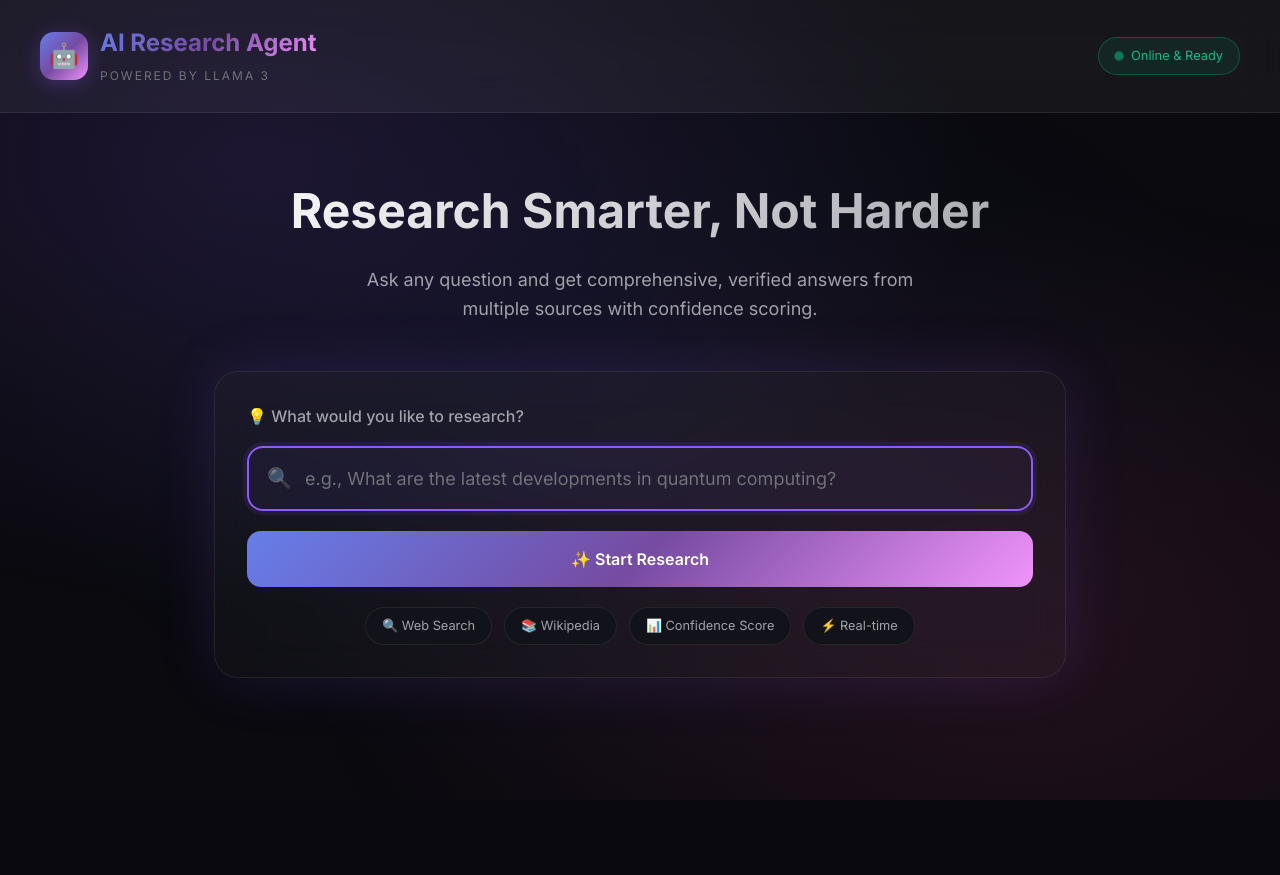
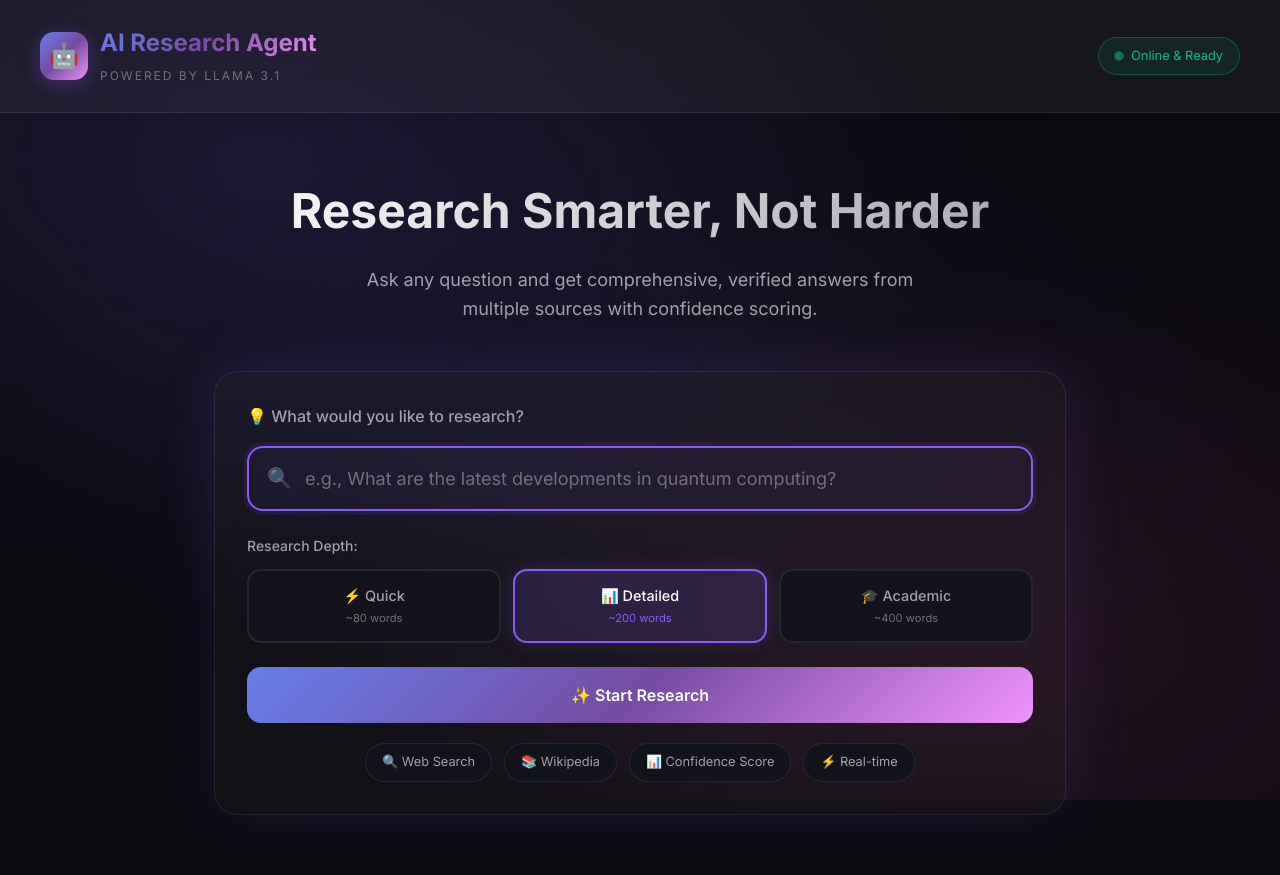
Before and after one commit to ahsan719/AI-Agent, a Flask app: page / in a window 1280 px wide. Before the commit the page ends 800 px from the top, so only its background shows below. Run offline with Flask 3, Linux system fonts and the light colour scheme.

Commit message:
detailed_research

````diff
--- a/app.py
+++ b/app.py
@@ -3,7 +3,7 @@ from flask_cors import CORS
 import traceback
 
 app = Flask(__name__)
-CORS(app)  # Enable CORS for all routes
+CORS(app)
 
 # Import agent after Flask app is created
 from main import run_agent
@@ -15,13 +15,16 @@ def index():
 @app.route('/ask', methods=['POST'])
 def ask():
     try:
-        query = request.json.get('query')
+        data = request.json
+        query = data.get('query')
+        depth = data.get('depth', 'detailed')  # Default to detailed
+
         if not query:
             return jsonify({"error": "No query provided"}), 400
 
-        print(f"[INFO] Received query: {query}")
-        result = run_agent(query)
-        print(f"[INFO] Agent response: {result}")
+        print(f"[INFO] Received query: {query}, depth: {depth}")
+        result = run_agent(query, depth)
+        print(f"[INFO] Agent response received")
         return jsonify(result)
     except Exception as e:
         error_msg = str(e)
--- a/main.py
+++ b/main.py
@@ -20,92 +20,190 @@ class ResearchResponse(BaseModel):
 llm = ChatGroq(model="llama-3.1-8b-instant", temperature=0)
 parser = PydanticOutputParser(pydantic_object=ResearchResponse)
 
-# Enhanced prompt for multi-source research
-system_message = """
-You are an AI Research Assistant with a rigorous research methodology.
+# Research depth configurations
+DEPTH_CONFIGS = {
+    "quick": {
+        "description": "brief 2-3 sentence summary highlighting only the main points",
+        "word_limit": 80
+    },
+    "detailed": {
+        "description": "detailed 4-6 sentence explanation including context and examples",
+        "word_limit": 200
+    },
+    "academic": {
+        "description": "6-10 sentence formal, academic-style summary, including citations to sources",
+        "word_limit": 400
+    }
+}
+
+def get_system_message(depth="detailed"):
+    """Generate system message based on research depth."""
+    config = DEPTH_CONFIGS.get(depth, DEPTH_CONFIGS["detailed"])
+
+    return f"""
+You are an AI Research Assistant.
 
 Your task:
-1. ALWAYS answer using **multiple sources**:
+1. Answer the user's question using **multiple sources**:
    - Use the Wikipedia tool for factual grounding
    - Use the Web Search tool for verification and current information
 2. Compare information from both sources:
-   - If both agree → confidence_score: 0.9-1.0 (HIGH)
-   - If partially agree → confidence_score: 0.5-0.8 (MEDIUM)
+   - If facts match → confidence_score: 0.9-1.0 (HIGH)
+   - If partially match → confidence_score: 0.5-0.8 (MEDIUM)
    - If conflicting → confidence_score: 0.1-0.4 (LOW)
-3. ALWAYS include tools_used and sources in your response
-4. ONLY include facts supported by at least one source
-5. Be concise, clear, and structured in your summary
+3. Research Depth: {depth.upper()}
+   - Provide a {config['description']}
+   - Target length: ~{config['word_limit']} words
+4. Always include tools_used and sources
+5. Only include facts supported by at least one source
+6. Be concise, clear, and structured
 
-Wrap the output in this format and provide no other text:
-{format_instructions}
+IMPORTANT: You are a ReAct agent. You must think step-by-step.
+When you have gathered enough information, you MUST output a "Final Answer".
+The "Final Answer" MUST be a valid JSON object strictly following this format:
+{{format_instructions}}
+
+Do not output the JSON schema definitions in your final answer. Only output the instance data.
+Do not add "Note:" or reflections after the JSON.
 """
 
 tools = [search_tool, wiki_tool, save_tool]
+
+# Custom handle_parsing_errors function
+def handle_parsing_error(error):
+    """Fallback logic when the agent fails to parse the output."""
+    # Often the agent output is actually the Final Answer stuck in an Action block or malformed
+    response_str = str(error)
+    # Check if we can extract JSON from the error message itself if it contains the output
+    if "Could not parse LLM output" in response_str:
+        # The output is usually contained in the error message
+        return response_str
+    return "Agent encountered a parsing error. Please try again."
 
 agent = initialize_agent(
     tools,
     llm,
     agent=AgentType.ZERO_SHOT_REACT_DESCRIPTION,
     verbose=True,
-    handle_parsing_errors=True,
-    max_iterations=5,  # Limit iterations to prevent infinite loops
+    handle_parsing_errors=True, # LangChain's default handler tries to recover
+    max_iterations=5,
     early_stopping_method="generate"
 )
 
 def extract_json_from_response(text):
     """Try to extract JSON from various response formats."""
-    # Try to find JSON in the response
-    json_patterns = [
-        r'\{[^{}]*"topic"[^{}]*\}',  # Simple JSON object
-        r'\{.*?"topic".*?"summary".*?"sources".*?"tools_used".*?"confidence_score".*?\}',  # Full structure
-    ]
+    # Clean up the text
+    text = text.replace("```json", "").replace("```", "").strip()
 
-    for pattern in json_patterns:
-        matches = re.findall(pattern, text, re.DOTALL)
+    # Strategy 1: Look for the specific JSON structure we expect (ignoring schema)
+    # matching {"topic": ...}
+
+    try:
+        # Find the last occurrence of "topic" to avoid picking up the schema definition
+        # if the schema is printed first.
+        # But a safer way is to use regex looks for values
+
+        # Regex to find a JSON object containing "topic" and "summary"
+        # We use a non-greedy match for content
+        pattern = r'\{[^{}]*"topic"[^{}]*"summary"[^{}]*\}'
+
+        # Search for all matches
+        matches = list(re.finditer(pattern, text, re.DOTALL))
+
         if matches:
-            for match in matches:
+            # If multiple matches, the last one is likely the result, as schema usually comes first if echoed
+            # But let's check which one is valid
+            for match in reversed(matches):
                 try:
-                    return json.loads(match)
-                except json.JSONDecodeError:
+                    candidate = match.group()
+                    data = json.loads(candidate)
+                    if "topic" in data and "confidence_score" in data:
+                        return data
+                except:
                     continue
+    except:
+        pass
+
+    # Strategy 2: Brute force JSON extraction
+    try:
+        # Find start and end braces
+        start_indices = [i for i, char in enumerate(text) if char == '{']
+        end_indices = [i for i, char in enumerate(text) if char == '}']
+
+        if start_indices and end_indices:
+            # Try to match the outermost reasonable braces
+            # Usually the answer is at the end
+            last_end = end_indices[-1]
+
+            # Try from the last start brace backwards
+            for start in reversed(start_indices):
+                if start < last_end:
+                    candidate = text[start : last_end + 1]
+                    try:
+                        data = json.loads(candidate)
+                        # Filter out schema definitions (they usually have "properties" or "type")
+                        if "properties" not in data and "topic" in data:
+                            return data
+                    except:
+                        continue
+    except:
+        pass
 
     return None
 
-def run_agent(query):
-    """Run the research agent and return structured response."""
+def run_agent(query, depth="detailed"):
+    """Run the research agent with specified depth and return structured response."""
     try:
-        formatted_query = system_message.format(format_instructions=parser.get_format_instructions()) + f"\nUser Query: {query}"
+        system_message = get_system_message(depth)
+        # We need to give the format instructions clearly
+        format_instructions = parser.get_format_instructions()
+        formatted_query = system_message.format(format_instructions=format_instructions) + f"\nUser Query: {query}"
 
-        print(f"[DEBUG] Running agent with query: {query}")
+        print(f"[DEBUG] Running agent with query: {query}, depth: {depth}")
+
+        # Run the agent
+        # Because handle_parsing_errors=True, this should return a string even if parsing fails
         raw_response = agent.run(formatted_query)
-        print(f"[DEBUG] Raw response: {raw_response}")
 
-        # Try to parse with Pydantic first
+        print(f"[DEBUG] Raw response: {raw_response[:500]}...")
+
+        # Clean up the response if it includes "Final Answer:" prefix from the agent output
+        if "Final Answer:" in raw_response:
+            raw_response = raw_response.split("Final Answer:", 1)[1].strip()
+
+        # Try to parse with Pydantic first (cleanest)
         try:
             structured_response = parser.parse(raw_response)
             return {"result": structured_response.model_dump()}
-        except Exception as parse_error:
-            print(f"[DEBUG] Pydantic parse failed: {parse_error}")
-
-            # Try to extract JSON manually
+        except Exception:
+            # Fallback extraction
+            print("[DEBUG] Pydantic parse failed, attempting manual extraction...")
             extracted = extract_json_from_response(raw_response)
             if extracted:
                 return {"result": extracted}
 
-            # Fallback: Create a basic response from raw text
+            # Create graceful fallback
+            print("[DEBUG] Manual extraction failed, creating fallback response")
             return {
                 "result": {
                     "topic": query,
-                    "summary": raw_response[:1000] if len(raw_response) > 1000 else raw_response,
-                    "sources": ["AI Agent Research"],
-                    "tools_used": ["search", "wikipedia"],
+                    "summary": f"Research completed but output format was irregular. Raw output summary: {raw_response[:200]}...",
+                    "sources": ["Agent Output"],
+                    "tools_used": ["search"],
                     "confidence_score": 0.5
                 }
             }
 
     except Exception as e:
         print(f"[ERROR] Agent error: {str(e)}")
+        # Check if it's a Groq deprecation error specifically
+        if "model `llama3-8b-8192` has been decommissioned" in str(e):
+             return {
+                "error": "Model deprecated. Please notify administrator to update the model in main.py.",
+                "raw_response": str(e)
+            }
+
         return {
-            "error": str(e),
-            "raw_response": "The agent encountered an error. Please try again."
+            "error": "An error occurred during research.",
+            "raw_response": str(e)
         }
--- a/static/style.css
+++ b/static/style.css
@@ -28,7 +28,9 @@
 }
 
 /* Reset & Base */
-*, *::before, *::after {
+*,
+*::before,
+*::after {
     margin: 0;
     padding: 0;
     box-sizing: border-box;
@@ -138,8 +140,17 @@ header {
 }
 
 @keyframes pulse {
-    0%, 100% { opacity: 1; transform: scale(1); }
-    50% { opacity: 0.5; transform: scale(1.2); }
+
+    0%,
+    100% {
+        opacity: 1;
+        transform: scale(1);
+    }
+
+    50% {
+        opacity: 0.5;
+        transform: scale(1.2);
+    }
 }
 
 /* Main Container */
@@ -262,7 +273,7 @@ button::before {
     left: -100%;
     width: 100%;
     height: 100%;
-    background: linear-gradient(90deg, transparent, rgba(255,255,255,0.2), transparent);
+    background: linear-gradient(90deg, transparent, rgba(255, 255, 255, 0.2), transparent);
     transition: left 0.5s;
 }
 
@@ -344,7 +355,9 @@ button:active {
 }
 
 @keyframes spin {
-    to { transform: rotate(360deg); }
+    to {
+        transform: rotate(360deg);
+    }
 }
 
 .loading-text {
@@ -357,13 +370,29 @@ button:active {
     animation: bounce 1.4s ease-in-out infinite;
 }
 
-.loading-text span:nth-child(1) { animation-delay: 0s; }
-.loading-text span:nth-child(2) { animation-delay: 0.1s; }
-.loading-text span:nth-child(3) { animation-delay: 0.2s; }
+.loading-text span:nth-child(1) {
+    animation-delay: 0s;
+}
+
+.loading-text span:nth-child(2) {
+    animation-delay: 0.1s;
+}
+
+.loading-text span:nth-child(3) {
+    animation-delay: 0.2s;
+}
 
 @keyframes bounce {
-    0%, 60%, 100% { transform: translateY(0); }
-    30% { transform: translateY(-10px); }
+
+    0%,
+    60%,
+    100% {
+        transform: translateY(0);
+    }
+
+    30% {
+        transform: translateY(-10px);
+    }
 }
 
 /* Results Container */
@@ -376,6 +405,7 @@ button:active {
         opacity: 0;
         transform: translateY(20px);
     }
+
     to {
         opacity: 1;
         transform: translateY(0);
@@ -466,9 +496,17 @@ button:active {
     font-size: 1.25rem;
 }
 
-.confidence-value.high { color: var(--accent-green); }
-.confidence-value.medium { color: var(--accent-yellow); }
-.confidence-value.low { color: var(--accent-red); }
+.confidence-value.high {
+    color: var(--accent-green);
+}
+
+.confidence-value.medium {
+    color: var(--accent-yellow);
+}
+
+.confidence-value.low {
+    color: var(--accent-red);
+}
 
 /* Summary Section */
 .summary-section {
@@ -543,7 +581,8 @@ button:active {
     color: var(--text-primary);
 }
 
-.source-icon, .tool-icon {
+.source-icon,
+.tool-icon {
     width: 28px;
     height: 28px;
     border-radius: 8px;
@@ -643,3 +682,111 @@ button:active {
     background: rgba(139, 92, 246, 0.3);
     color: white;
 }
+
+/* ============================================
+   RESEARCH DEPTH SELECTOR
+   ============================================ */
+
+.depth-selector {
+    margin: 24px 0;
+}
+
+.depth-label {
+    display: block;
+    font-size: 0.875rem;
+    font-weight: 500;
+    color: var(--text-secondary);
+    margin-bottom: 12px;
+}
+
+.depth-options {
+    display: grid;
+    grid-template-columns: repeat(3, 1fr);
+    gap: 12px;
+}
+
+.depth-btn {
+    display: flex;
+    flex-direction: column;
+    align-items: center;
+    gap: 6px;
+    padding: 16px 12px;
+    background: var(--bg-secondary);
+    border: 2px solid var(--border-color);
+    border-radius: 14px;
+    cursor: pointer;
+    transition: var(--transition-smooth);
+    font-family: 'Inter', sans-serif;
+    color: var(--text-secondary);
+    font-size: 0.9rem;
+    font-weight: 500;
+}
+
+.depth-btn:hover {
+    border-color: rgba(139, 92, 246, 0.4);
+    background: rgba(139, 92, 246, 0.1);
+    color: var(--text-primary);
+    transform: translateY(-2px);
+}
+
+.depth-btn.active {
+    border-color: var(--accent-purple);
+    background: rgba(139, 92, 246, 0.15);
+    color: var(--text-primary);
+    box-shadow: 0 0 20px rgba(139, 92, 246, 0.2);
+}
+
+.depth-btn .depth-desc {
+    font-size: 0.7rem;
+    color: var(--text-muted);
+    font-weight: 400;
+}
+
+.depth-btn.active .depth-desc {
+    color: var(--accent-purple);
+}
+
+/* Depth button icons */
+.depth-btn[data-depth="quick"] {
+    --depth-color: #10b981;
+}
+
+.depth-btn[data-depth="detailed"] {
+    --depth-color: #8b5cf6;
+}
+
+.depth-btn[data-depth="academic"] {
+    --depth-color: #f59e0b;
+}
+
+.depth-btn[data-depth="quick"].active {
+    border-color: #10b981;
+    background: rgba(16, 185, 129, 0.15);
+    box-shadow: 0 0 20px rgba(16, 185, 129, 0.2);
+}
+
+.depth-btn[data-depth="detailed"].active {
+    border-color: #8b5cf6;
+    background: rgba(139, 92, 246, 0.15);
+    box-shadow: 0 0 20px rgba(139, 92, 246, 0.2);
+}
+
+.depth-btn[data-depth="academic"].active {
+    border-color: #f59e0b;
+    background: rgba(245, 158, 11, 0.15);
+    box-shadow: 0 0 20px rgba(245, 158, 11, 0.2);
+}
+
+/* Responsive depth selector */
+@media (max-width: 480px) {
+    .depth-options {
+        grid-template-columns: 1fr;
+    }
+
+    .depth-btn {
+        flex-direction: row;
+        justify-content: center;
+        gap: 10px;
+        padding: 12px 16px;
+    }
+}
--- a/templates/index.html
+++ b/templates/index.html
@@ -20,7 +20,7 @@
                 <div class="logo-icon">🤖</div>
                 <div class="logo-text">
                     <h1>AI Research Agent</h1>
-                    <span>Powered by LLaMA 3</span>
+                    <span>Powered by LLaMA 3.1</span>
                 </div>
             </div>
             <div class="header-badge">
@@ -46,6 +46,26 @@
                 <input type="text" id="query" placeholder="e.g., What are the latest developments in quantum computing?"
                     autocomplete="off" autofocus>
             </div>
+
+            <!-- Research Depth Selector -->
+            <div class="depth-selector">
+                <span class="depth-label">Research Depth:</span>
+                <div class="depth-options">
+                    <button type="button" class="depth-btn" data-depth="quick">
+                        ⚡ Quick
+                        <span class="depth-desc">~80 words</span>
+                    </button>
+                    <button type="button" class="depth-btn active" data-depth="detailed">
+                        📊 Detailed
+                        <span class="depth-desc">~200 words</span>
+                    </button>
+                    <button type="button" class="depth-btn" data-depth="academic">
+                        🎓 Academic
+                        <span class="depth-desc">~400 words</span>
+                    </button>
+                </div>
+            </div>
+
             <button onclick="askAgent()" id="askButton">
                 ✨ Start Research
             </button>
@@ -123,6 +143,17 @@
     </div>
 
     <script>
+        // Depth selection
+        let selectedDepth = 'detailed';
+
+        document.querySelectorAll('.depth-btn').forEach(btn => {
+            btn.addEventListener('click', function () {
+                document.querySelectorAll('.depth-btn').forEach(b => b.classList.remove('active'));
+                this.classList.add('active');
+                selectedDepth = this.dataset.depth;
+            });
+        });
+
         // Allow Enter key to submit
         document.getElementById('query').addEventListener('keypress', function (e) {
             if (e.key === 'Enter') {
@@ -149,7 +180,7 @@
             fetch('/ask', {
                 method: 'POST',
                 headers: { 'Content-Type': 'application/json' },
-                body: JSON.stringify({ query })
+                body: JSON.stringify({ query, depth: selectedDepth })
             })
                 .then(res => res.json())
                 .then(data => {
@@ -160,35 +191,11 @@
                     if (data.error) {
                         errorContainer.classList.remove('hidden');
                         document.getElementById('error-message').textContent = data.error;
-                        if (data.raw_response) {
-                            document.getElementById('error-message').textContent += '\n\nRaw Response: ' + data.raw_response;
-                        }
                     } else {
                         resultContainer.classList.remove('hidden');
 
-                        // Parse result - handle both string and object
-                        let result;
-                        if (typeof data.result === 'string') {
-                            // Try to parse as JSON first
-                            try {
-                                // Remove the model prefix if present
-                                const jsonStr = data.result.replace(/^ResearchResponse\(/, '').replace(/\)$/, '');
-                                // Convert Python-style to JSON
-                                const cleanJson = jsonStr
-                                    .replace(/topic=/g, '"topic":')
-                                    .replace(/summary=/g, '"summary":')
-                                    .replace(/sources=/g, '"sources":')
-                                    .replace(/tools_used=/g, '"tools_used":')
-                                    .replace(/confidence_score=/g, '"confidence_score":')
-                                    .replace(/'/g, '"');
-                                result = JSON.parse('{' + cleanJson + '}');
-                            } catch (e) {
-                                // If parsing fails, try eval-like extraction
-                                result = extractFromPydantic(data.result);
-                            }
-                        } else {
-                            result = data.result;
-                        }
+                        // Get result - it should already be an object
+                        const result = data.result;
 
                         // Populate topic
                         document.getElementById('result-topic').textContent = result.topic || 'Research Results';
@@ -248,32 +255,6 @@
                 });
         }
 
-        function extractFromPydantic(str) {
-            // Extract values from Pydantic string representation
-            const result = {};
-
-            const topicMatch = str.match(/topic='([^']+)'/);
-            if (topicMatch) result.topic = topicMatch[1];
-
-            const summaryMatch = str.match(/summary='([^']+)'/);
-            if (summaryMatch) result.summary = summaryMatch[1];
-
-            const sourcesMatch = str.match(/sources=\[([^\]]+)\]/);
-            if (sourcesMatch) {
-                result.sources = sourcesMatch[1].split(',').map(s => s.trim().replace(/'/g, ''));
-            }
-
-            const toolsMatch = str.match(/tools_used=\[([^\]]+)\]/);
-            if (toolsMatch) {
-                result.tools_used = toolsMatch[1].split(',').map(s => s.trim().replace(/'/g, ''));
-            }
-
-            const confidenceMatch = str.match(/confidence_score=([\d.]+)/);
-            if (confidenceMatch) result.confidence_score = parseFloat(confidenceMatch[1]);
-
-            return result;
-        }
-
         function getToolIcon(tool) {
             const icons = {
                 'search': '🔍',
````
